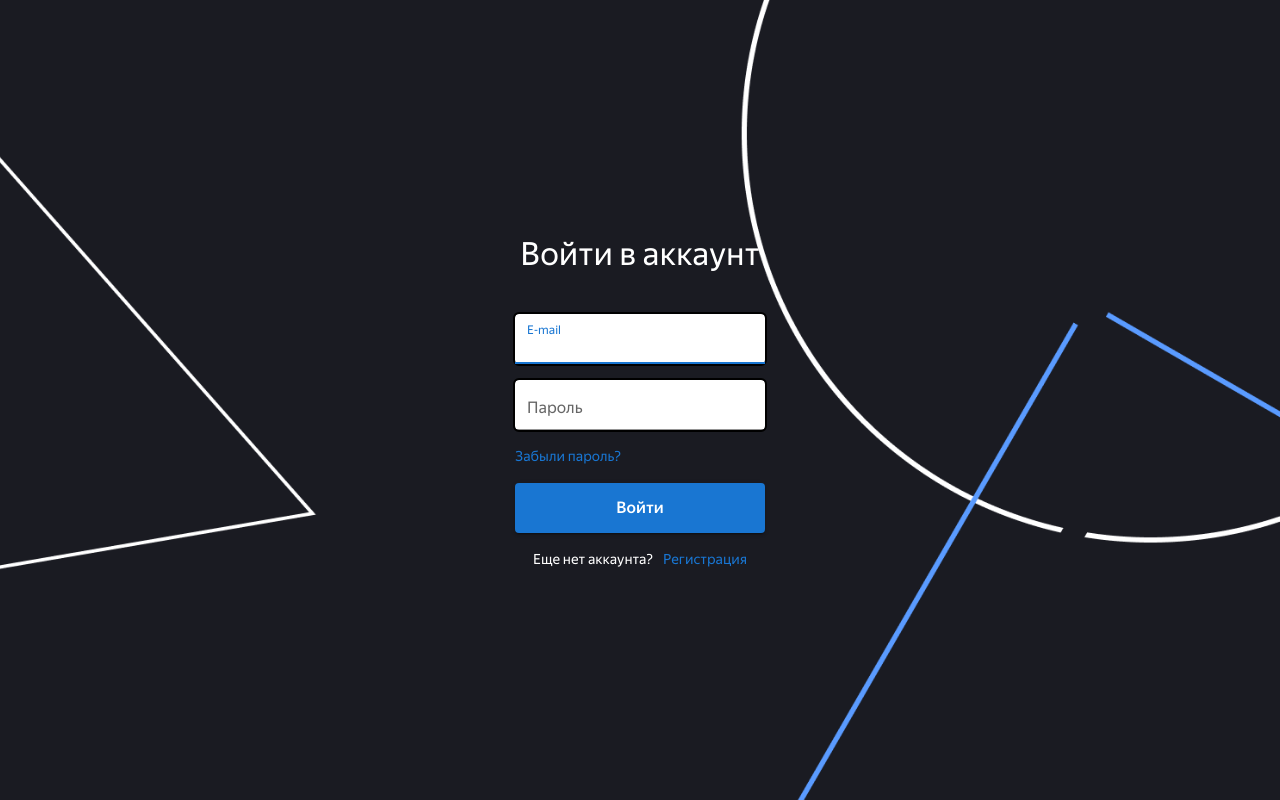
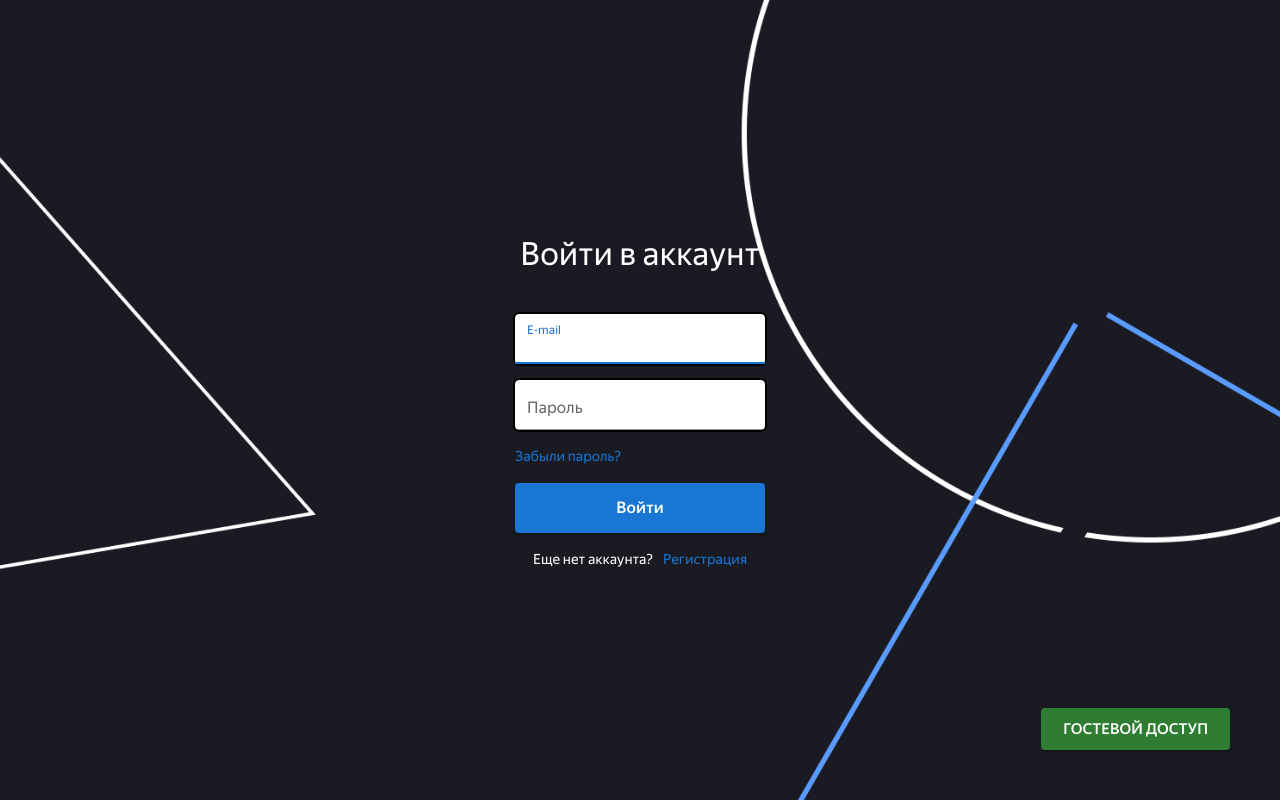
Before and after one commit to yandex-hackathon-career-track/frontend, a React (Vite) app: page /login in a window 1280 px wide. Built offline with nearby package versions, Linux system fonts and the light colour scheme.

Commit message:
^feat/new^ script^ ^&^ guest^ mode^ ^&^ disable^ some^ buttons^

```diff
--- a/package.json
+++ b/package.json
@@ -9,7 +9,7 @@
     "lint": "eslint . --ext ts,tsx --report-unused-disable-directives --max-warnings 0",
     "lint-fix": "eslint . --ext ts,tsx --report-unused-disable-directives --max-warnings 0 --fix",
     "preview": "vite preview",
-    "commit": "git add -A && git commit -m"
+    "commit": "npm run lint-fix && npm run build && git add -A && git commit -m"
   },
   "dependencies": {
     "@emotion/react": "^11.11.1",
--- a/src/components/componentsOfPageWithCandidates/FilterToggle/FilterToggle.tsx
+++ b/src/components/componentsOfPageWithCandidates/FilterToggle/FilterToggle.tsx
@@ -5,9 +5,10 @@ import styles from './FilterToggle.module.css';
 interface FilterToggle {
   label?: string;
   children?: React.ReactNode;
+  disable?: boolean;
 }
 
-export default function FilterToggle({ label = '', children = null }: FilterToggle) {
+export default function FilterToggle({ label = '', children = null, disable = false }: FilterToggle) {
   const [selected, setSelected] = React.useState(false);
 
   return (
@@ -25,6 +26,7 @@ export default function FilterToggle({ label = '', children = null }: FilterTogg
           backgroundColor: '#000',
         },
       }}
+      disabled={disable}
     >
       {label}
       {children}
--- a/src/components/componentsOfPageWithVacancy/VacansyDetails/FiltersList.tsx
+++ b/src/components/componentsOfPageWithVacancy/VacansyDetails/FiltersList.tsx
@@ -29,7 +29,7 @@ const FiltersList: React.FC<IFiltersList> = ({ data }: IFiltersList) => {
     <ul style={{ listStyle: 'none', padding: 0, margin: '0 0 12px', display: 'flex', flexWrap: 'wrap', gap: '12px' }}>
       {attributes.review_statuses.map((item, i) => (
         <li key={i}>
-          <FilterToggle>
+          <FilterToggle disable>
             <VacancyCardField title={item.name} value={getValue(item.name)} />
           </FilterToggle>
         </li>
--- a/src/components/componentsOfPageWithVacancy/VacansyDetails/VacansyDetails.tsx
+++ b/src/components/componentsOfPageWithVacancy/VacansyDetails/VacansyDetails.tsx
@@ -14,7 +14,6 @@ const VacancyDetails: React.FC<IVacancyDetails> = ({ data, title }: IVacancyDeta
     <section>
       <Typography className={styles.title} sx={{ mb: '24px' }}>{`Отклики на вакансию ${title}`}</Typography>
       <FiltersList data={data} />
-      {/* TODO нужно прокидывать данные к конкретной вакансии */}
       <TableOfCandidates dataResponds={data} />
     </section>
   );
--- a/src/pages/Login/Login.tsx
+++ b/src/pages/Login/Login.tsx
@@ -115,6 +115,15 @@ export const Login: FC = () => {
       {isError && (
         <Popup type="error" text={(error as { data: { detail: string } })?.data?.detail || 'Что-то пошло не так :('} />
       )}
+      <Button
+        variant="contained"
+        size="large"
+        color="success"
+        style={{ position: 'fixed', bottom: '50px', right: '50px' }}
+        onClick={() => authUser({ email: 'test@test.com', password: 'Gfhjkm22' })}
+      >
+        гостевой доступ
+      </Button>
     </Wrapper>
   );
 };
```
